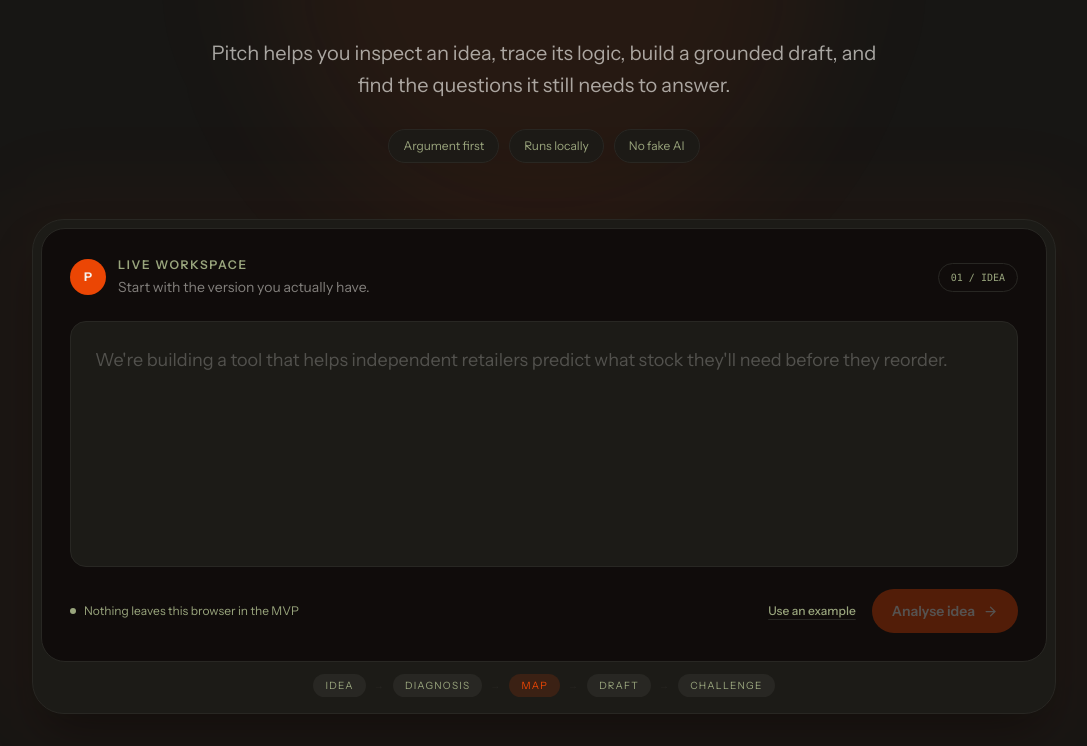
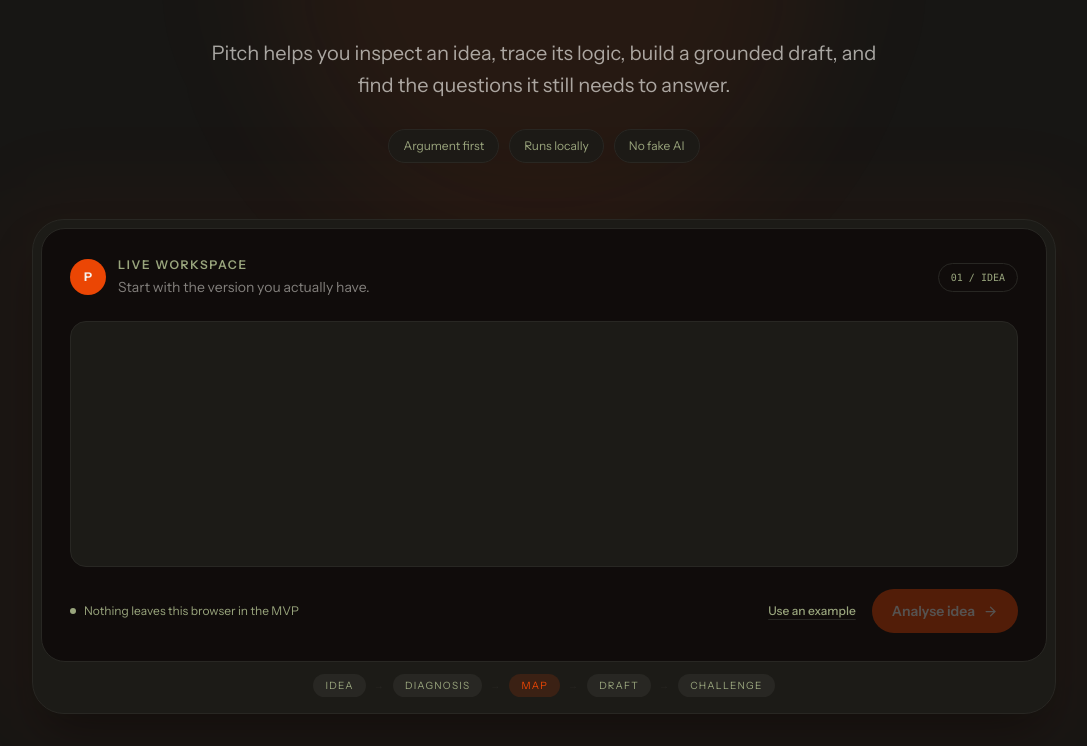
Before and after one commit to Wuraola-Adebisi/Pitch, a React (Vite) app: page / in a window 1280 px wide. Shown: the part 443-1189 px from the top of the page, without its empty margins (96-1183 px from the left). Built offline with nearby package versions, Linux system fonts and the light colour scheme.

Commit message:
Remove example text from idea input

```diff
--- a/src/pages/Landing.tsx
+++ b/src/pages/Landing.tsx
@@ -76,7 +76,6 @@ export default function Landing() {
                   <textarea
                     value={text}
                     onChange={(e) => setText(e.target.value)}
-                    placeholder={EXAMPLE}
                     rows={7}
                     maxLength={1500}
                     aria-label="Idea to analyse"
```
